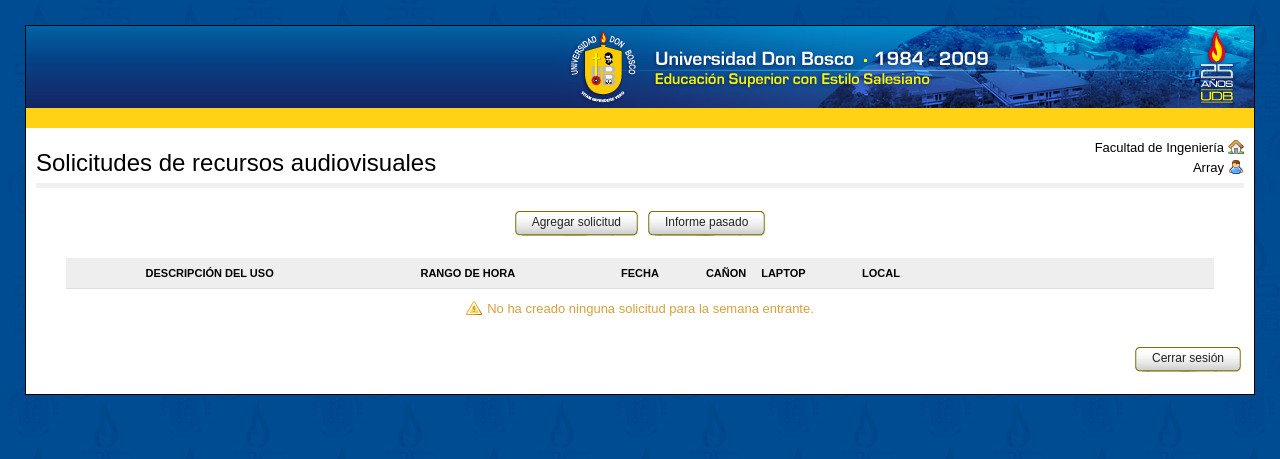
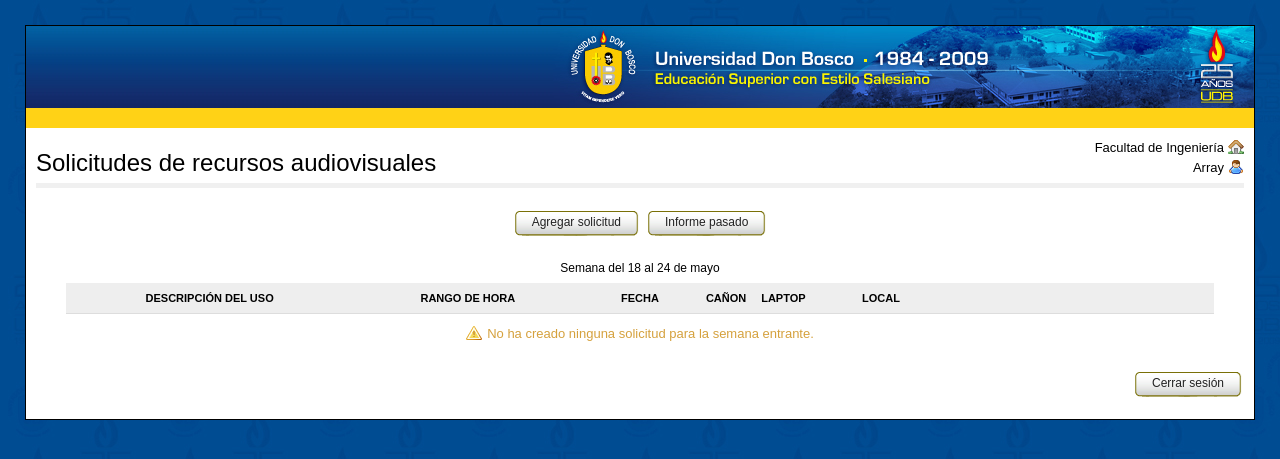
Before and after one commit to egrajeda/prestamos, a PHP site: page /index.php in a window 1280 px wide. Shown: the top 459 px of the page. Run offline with PHP 8.4, Linux system fonts and the light colour scheme; the visitor is signed in with stand-in values (Sample User, id 1); tables that the repository leaves empty hold one stand-in row (values such as "Sample post").

Commit message:
Agregado que indice la semana en que se esta

```diff
--- a/css/estilo.css
+++ b/css/estilo.css
@@ -188,6 +188,11 @@
   border: 1px solid #d5a13d;
 }
 
+.semana {
+  font-size: 12px;
+  margin: 0 0 5px 0;
+}
+
 .reporte {
   width: 95%;
 }
--- a/f_reservar_index.php
+++ b/f_reservar_index.php
@@ -28,5 +28,12 @@
   $vista->solicitudes = $reservas->getReservas(getId(), $fecha_inicio, $fecha_final);
 }
 
+/* La semana siguiente */
+$meses = array('enero', 'febrero', 'marzo', 'abril', 'mayo', 'junio',
+  'julio', 'agosto', 'septiembre', 'octubre', 'noviembre', 'diciembre');
+$vista->dia_inicial = date('d', strtotime(sprintf('+%d days',  8-$vista->dia)));
+$vista->dia_final   = date('d', strtotime(sprintf('+%d days', 14-$vista->dia)));
+$vista->mes_final   = $meses[date('n', strtotime(sprintf('+%d days', 14-$vista->dia)))-1];
+
 presentar('reservar');
 ?>
--- a/tpl/administrar.php
+++ b/tpl/administrar.php
@@ -1,6 +1,10 @@
 <center>
   <form method="post" action="index.php?mod=administrar">
   <input type="hidden" name="backend" value="1" />
+  <div class="semana">
+    Semana del <?php echo $vista->dia_inicial ?> al
+    <?php echo $vista->dia_final ?> de <?php echo $vista->mes_final ?>
+  </div>
   <table class="reporte" cellpadding="5" cellspacing="0" border="0">
     <tr class="cabecera">
       <td width="12%">Día</td>
--- a/tpl/reservar.php
+++ b/tpl/reservar.php
@@ -6,6 +6,12 @@
 <?php } ?>
 <a class="button" href="index.php?mod=reservar&act=informe"><span>Informe pasado</span></a>
 <br /><br />
+<?php if (!isset($vista->otrodia)) { ?>
+<div class="semana">
+  Semana del <?php echo $vista->dia_inicial ?> al
+  <?php echo $vista->dia_final ?> de <?php echo $vista->mes_final ?>
+</div>
+<?php } ?>
 <table class="reporte" cellpadding="5" cellspacing="0" border="0">
   <tr class="cabecera">
     <td width="25%">Descripción del uso</td>
--- a/tpl/reservar_informe.php
+++ b/tpl/reservar_informe.php
@@ -1,4 +1,8 @@
 <center>
+  <div class="semana">
+    Semana del <?php echo $vista->dia_inicial ?> al
+    <?php echo $vista->dia_final ?> de <?php echo $vista->mes_final ?>
+  </div>
   <table class="reporte" cellpadding="5" cellspacing="0" border="0">
     <tr class="cabecera">
       <td width="12%">Día</td>
```
Also changed, not shown: f_administrar_index.php (+7 -0 lines), f_reservar_informe.php (+7 -0 lines).
